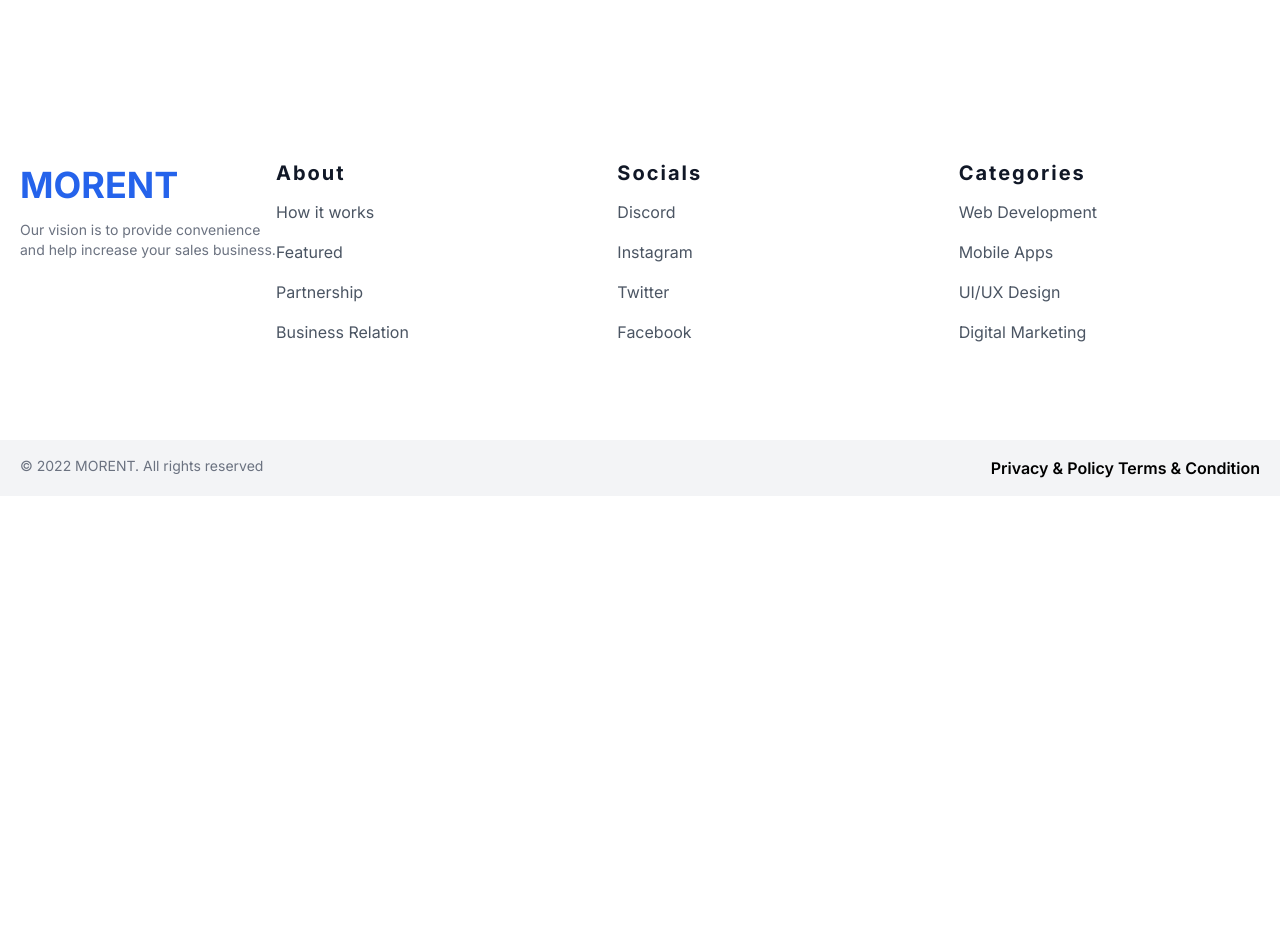
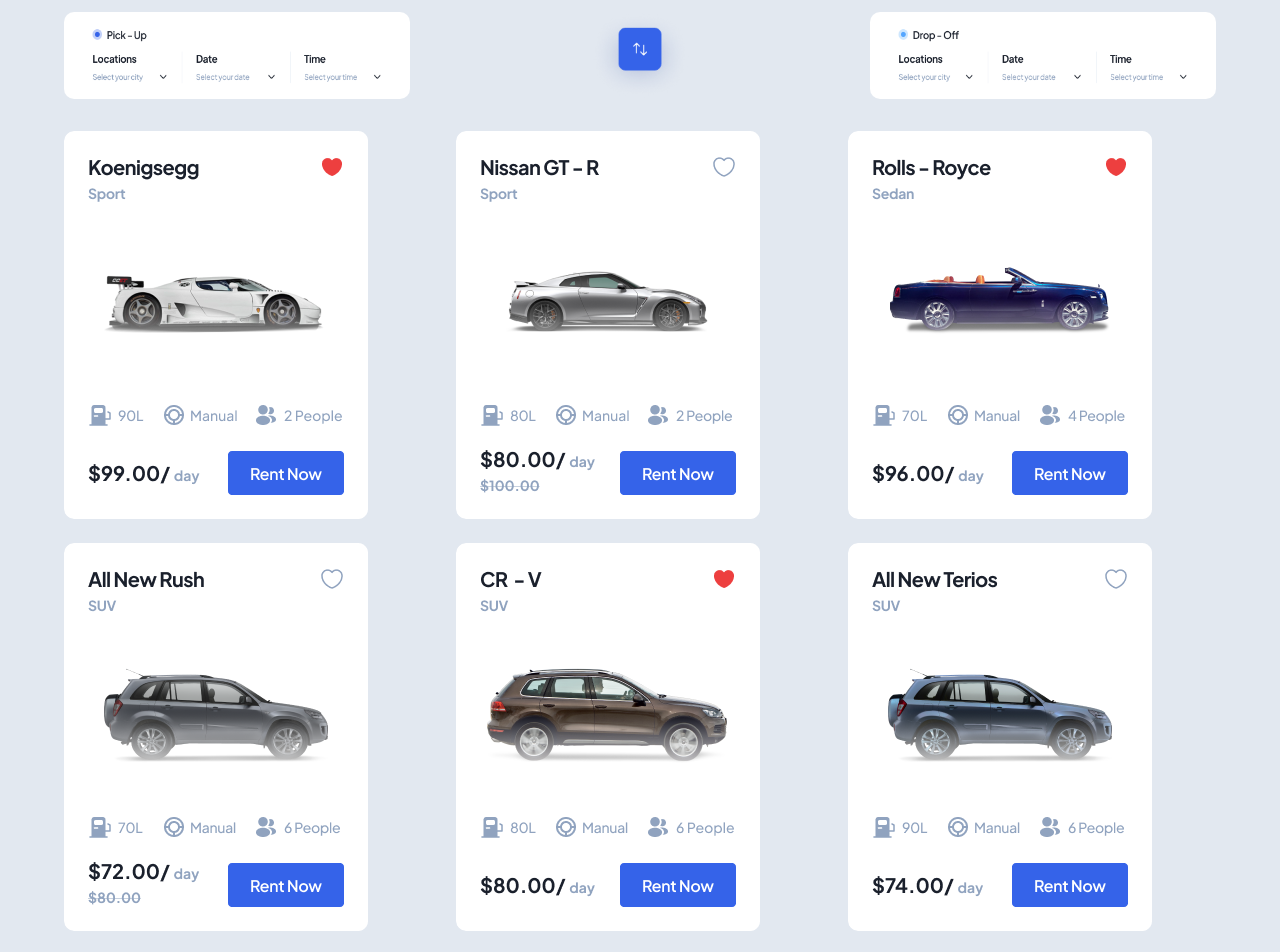
Before and after one commit to alihassan2345/q2hakathonfigmadesign, a Next.js app: page /categorie-car-rent in a window 1280 px wide. Before the commit this address had no page. Shown: the part 820-1772 px from the top of the page. Before the commit the page ends 1316 px from the top, so only its background shows below. Built offline with nearby package versions, Linux system fonts and the light colour scheme.

Commit message:
hakathon

```diff
--- /dev/null
+++ b/src/app/categorie-car-rent/page.tsx
@@ -0,0 +1,130 @@
+import Sidebar from "@/components/Sidebar";
+import Image from "next/image";
+import Link from "next/link";
+
+export default function Layout() {
+  return (
+    <div className="bg-slate-200 min-h-screen">
+
+      {/* Sidebar Component */}
+      <Sidebar />
+
+      {/* Main Content */}
+      <div className="flex flex-col md:flex-row">
+        {/* Images Section */}
+        <div className="mt-8 flex flex-col md:flex-row justify-between w-full px-4 md:px-8 lg:px-16">
+          {/* Left Pick Image */}
+          <Image
+            src={"/images/Pick - Up.png"}
+            alt="Pick Button"
+            width={400}
+            height={100}
+            className="rounded-[10px] md:w-[30%] cursor-pointer"
+          />
+
+          {/* Centered Button */}
+          <Image
+            src={"/images/Switch.png"}
+            alt="Switch Button"
+            width={100}
+            height={50}
+            className="rounded-full mx-auto md:mx-0 my-4 md:my-0 cursor-pointer"
+          />
+
+          {/* Right Drop Image */}
+          <Image
+            src={"/images/Drop - Off.png"}
+            alt="Drop Button"
+            width={400}
+            height={100}
+            className="rounded-[10px] md:w-[30%] cursor-pointer"
+          />
+        </div>
+      </div>
+
+      {/* Card Section */}
+      <div className="mt-8 px-4 md:px-8 lg:px-16">
+        {/* Cards Container */}
+        <div className="grid grid-cols-1 md:grid-cols-3 gap-6">
+          {/* First Row of Cards */}
+          <div className="rounded-[10px] overflow-hidden">
+            <Image
+              src={"/images/Catalog 1.png"}
+              alt="Catalog 1"
+              width={304}
+              height={388}
+            />
+          </div>
+          <div className="rounded-[10px] overflow-hidden">
+            <Image
+              src={"/images/Catalog 2.png"}
+              alt="Catalog 2"
+              width={304}
+              height={388}
+            />
+          </div>
+          <div className="rounded-[10px] overflow-hidden">
+            <Image
+              src={"/images/Catalog 3.png"}
+              alt="Catalog 3"
+              width={304}
+              height={388}
+            />
+          </div>
+
+          {/* Second Row of Cards */}
+          <div className="rounded-[10px] overflow-hidden">
+            <Image
+              src={"/images/Catalog 1 (1).png"}
+              alt="Catalog 1 (1)"
+              width={304}
+              height={388}
+            />
+          </div>
+          <div className="rounded-[10px] overflow-hidden">
+            <Image
+              src={"/images/Catalog 2 (1).png"}
+              alt="Catalog 2 (1)"
+              width={304}
+              height={388}
+            />
+          </div>
+          <div className="rounded-[10px] overflow-hidden">
+            <Image
+              src={"/images/Catalog 3 (1).png"}
+              alt="Catalog 3 (1)"
+              width={304}
+              height={388}
+            />
+          </div>
+
+          {/* Third Row of Cards */}
+          <div className="rounded-[10px] overflow-hidden">
+            <Image
+              src={"/images/Catalog 1 (2).png"}
+              alt="Catalog 1 (2)"
+              width={304}
+              height={388}
+            />
+          </div>
+          <div className="rounded-[10px] overflow-hidden">
+            <Image
+              src={"/images/Catalog 2 (2).png"}
+              alt="Catalog 2 (2)"
+              width={304}
+              height={388}
+            />
+          </div>
+          <div className="rounded-[10px] overflow-hidden">
+            <Image
+              src={"/images/Catalog 3 (2).png"}
+              alt="Catalog 3 (2)"
+              width={304}
+              height={388}
+            />
+          </div>
+        </div>
+      </div>
+    </div>
+  );
+}
```
Also changed, not shown: src/app/dashboard/page.tsx (added, +103 -0 lines).
